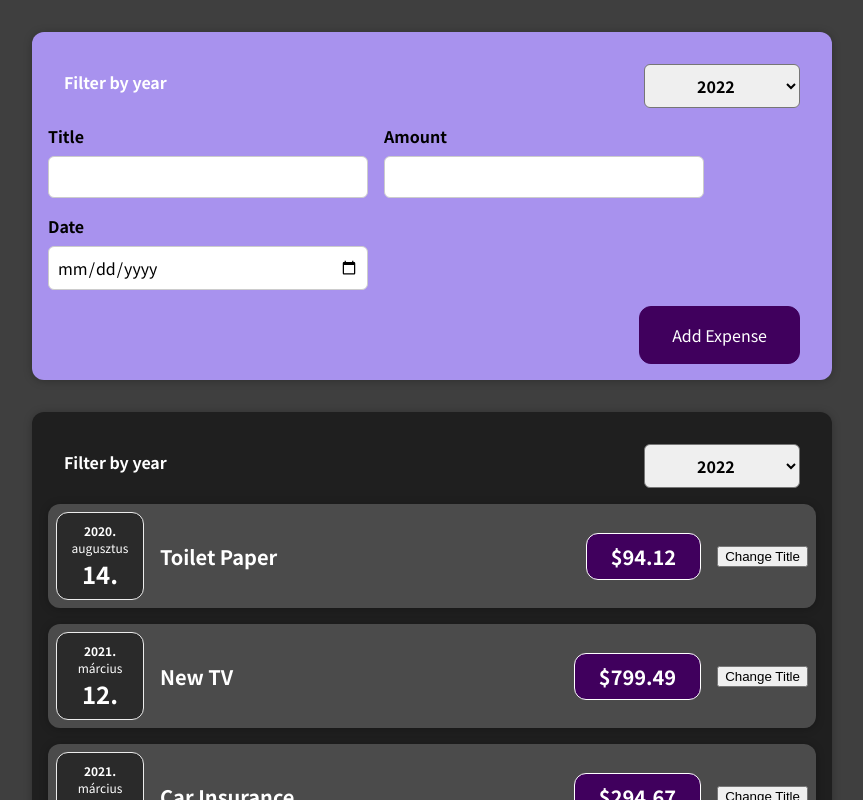
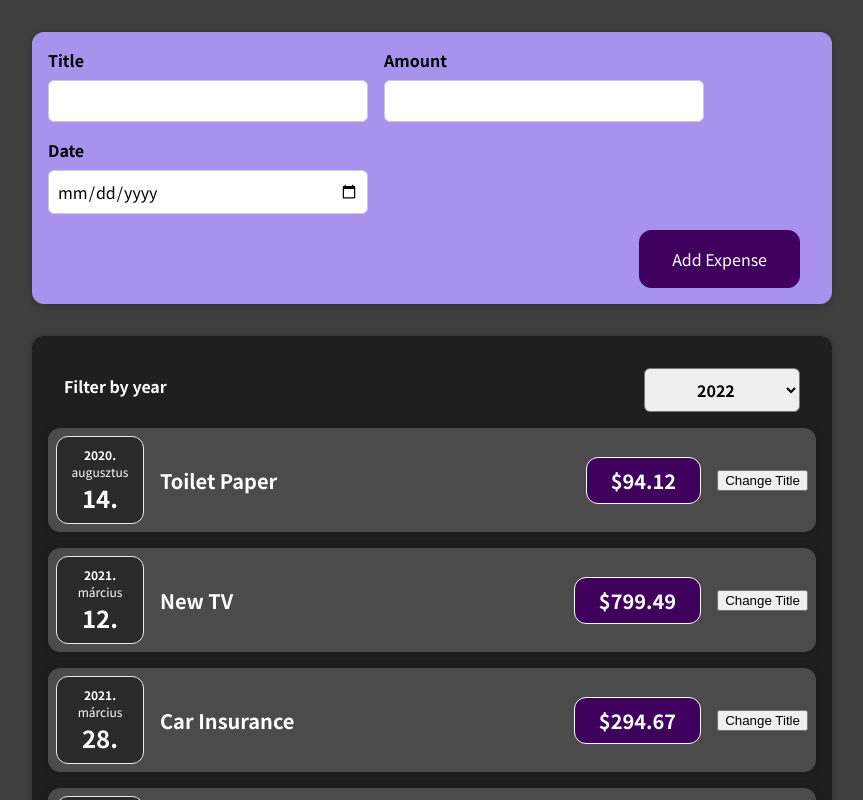
Before and after one commit to Sanyaur/Expense-Tracker-React, a React (Create React App) app: page / in a window 1280 px wide. Shown: the top 800 px of the page, without its empty margins (208-1071 px from the left). Built offline with nearby package versions, Linux system fonts and the light colour scheme.

Commit message:
filter component removed

```diff
--- a/src/components/Expenses/NewExpense/ExpensesFilter.js
+++ b/src/components/Expenses/NewExpense/ExpensesFilter.js
@@ -3,11 +3,15 @@ import React from "react";
 import "./ExpensesFilter.css";
 
 const ExpensesFilter = () => {
+  const onChangeHandler = (event) => {
+    console.log(event);
+  };
+
   return (
     <div className='expenses-filter'>
       <div className='expenses-filter__control'>
         <label>Filter by year</label>
-        <select>
+        <select onChange={onChangeHandler}>
           <option value='2022'>2022</option>
           <option value='2021'>2021</option>
           <option value='2020'>2020</option>
--- a/src/components/Expenses/NewExpense/NewExpense.js
+++ b/src/components/Expenses/NewExpense/NewExpense.js
@@ -1,5 +1,4 @@
 import React from "react";
-import ExpensesFilter from "./ExpensesFilter";
 
 import "./NewExpense.css";
 import ExpenseForm from "./ExpenseForm";
@@ -20,7 +19,6 @@ const NewExpense = (props) => {
 
   return (
     <div className='new-expense'>
-      <ExpensesFilter />
       <ExpenseForm onSaveExpenseData={saveExpenseDataHandler} />
     </div>
   );
```
Also changed, not shown: 1 other file (tests, documents, lock files or other folders).
